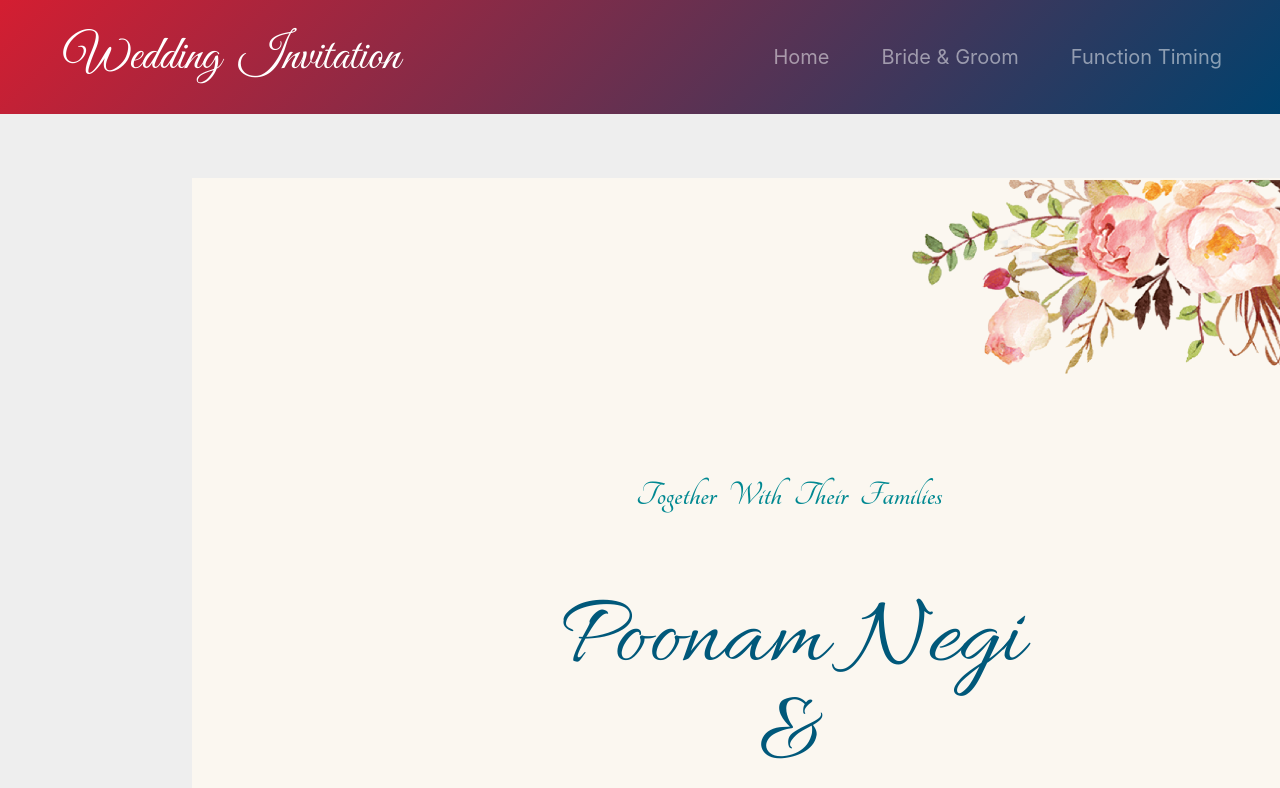
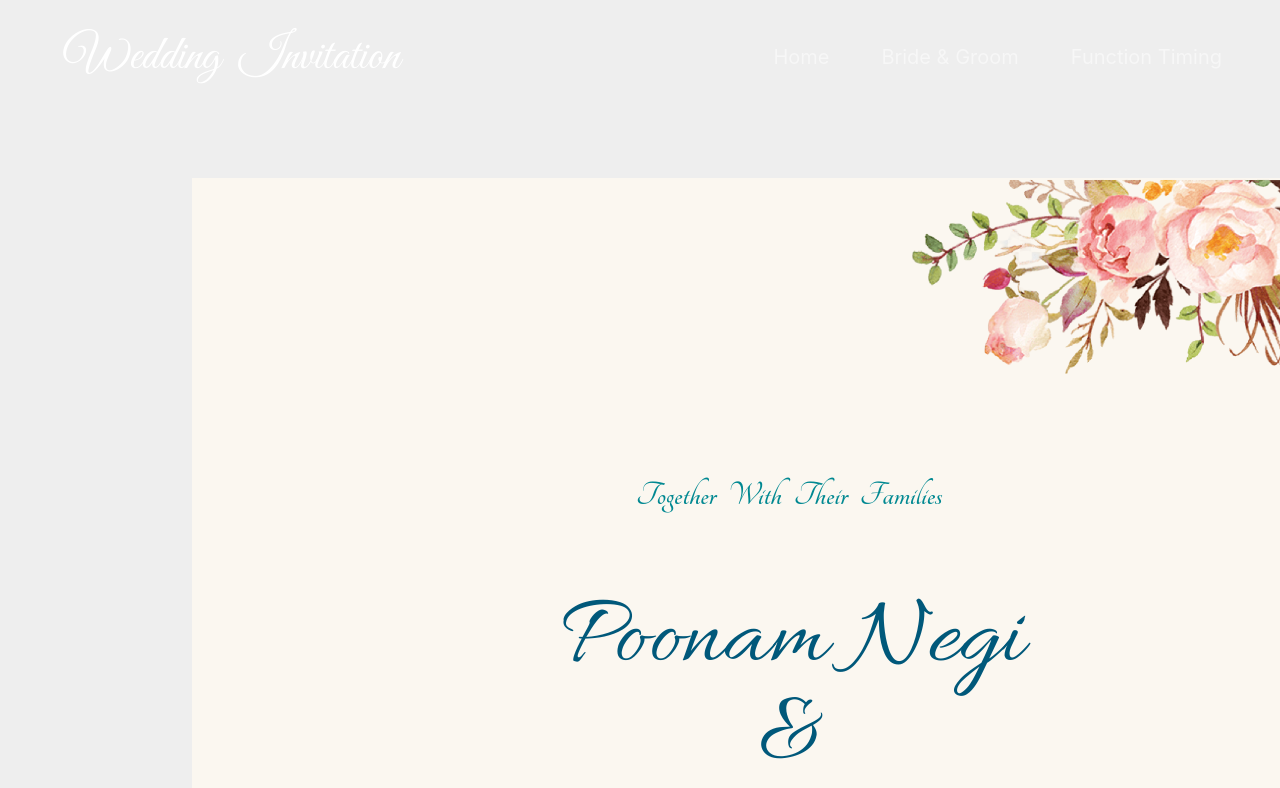
Before and after one commit to Aloknegi19april/invitation, a plain HTML site: page index.html in a window 1280 px wide. Shown: the top 788 px of the page. Drawn offline with nearby package versions, Linux system fonts and the light colour scheme; a web font is replaced by a local one.

Commit message:
Update master.css

```diff
--- a/css/master.css
+++ b/css/master.css
@@ -23,7 +23,6 @@ body {
   margin: 0;
   right: 0%;
   padding: 1rem 2rem 1rem 4rem;
-  background: linear-gradient(135deg, #d41e31, #00416d);
 }
 
 .navbar-custom {
```
